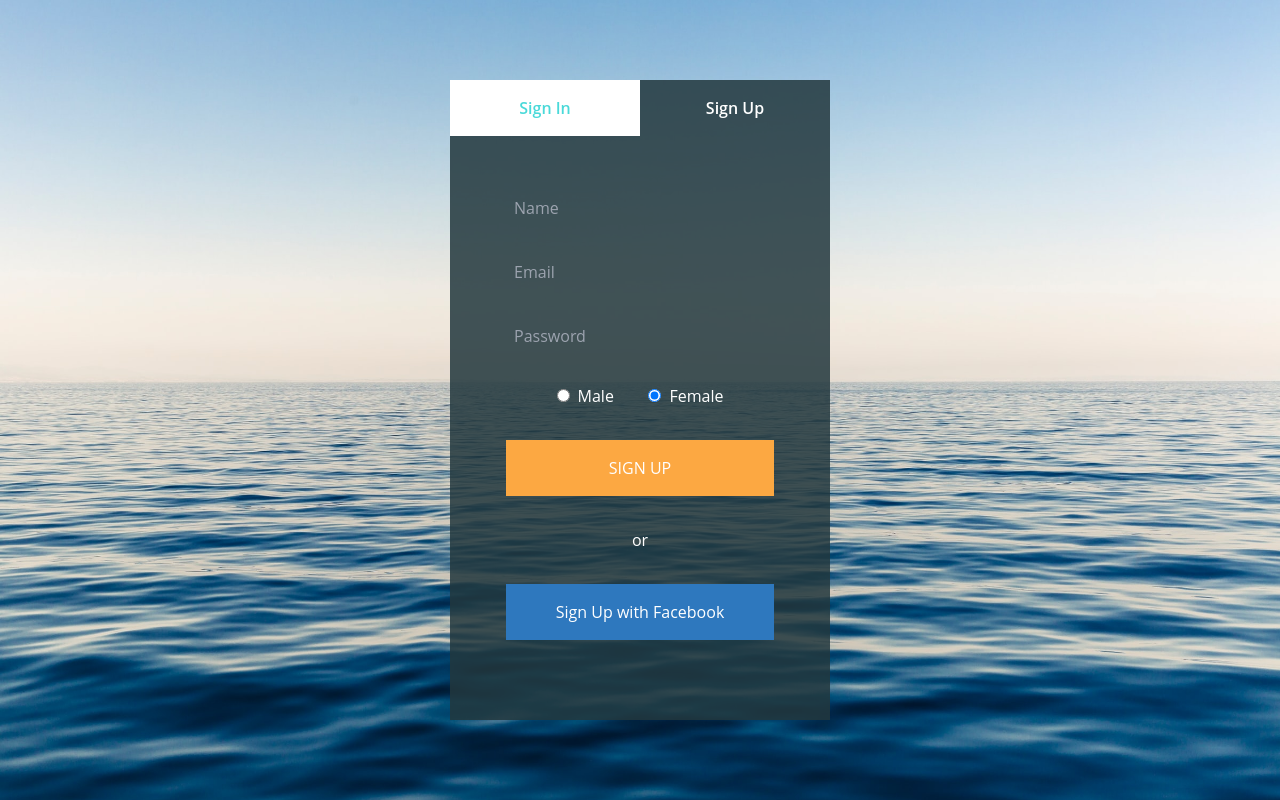
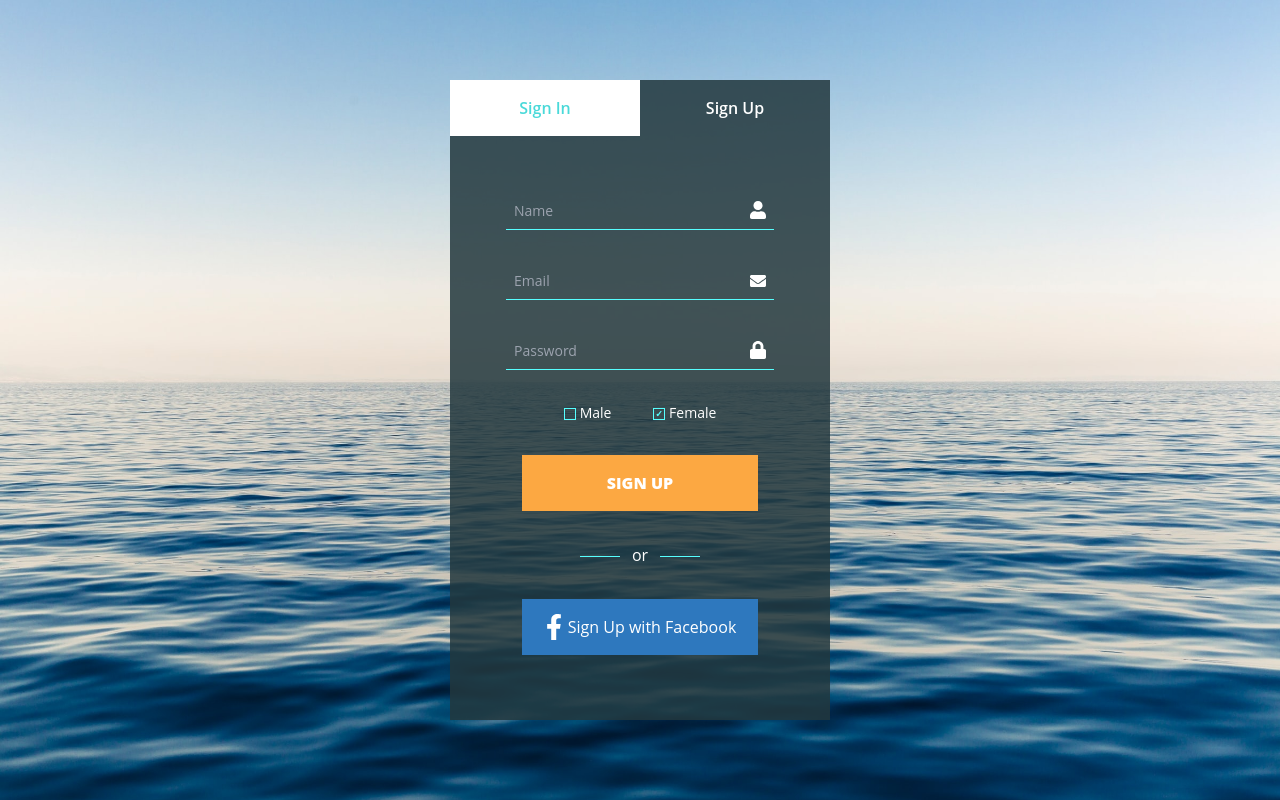
Before and after one commit to StereoPT/daily-ui, a Vue app in the folder 001-signup/: page / in a window 1280 px wide. Both pictures are taken after a click on the element "Sign Up". Built offline with nearby package versions, Linux system fonts and the light colour scheme.

Commit message:
SignUp Done

```diff
--- a/001-signup/src/App.vue
+++ b/001-signup/src/App.vue
@@ -77,4 +77,79 @@ export default {
     background-color: white;
     color: #4ad9d9;
   }
+
+  .custom-input {
+    font-size: 14px;
+    border-bottom: 1px solid #57ffff;
+    padding: 0.5rem;
+    background-color: transparent;
+    background-size: 16px;
+    background-position: right 0.5rem center;
+    background-repeat: no-repeat;
+    padding-right: 2rem;
+  }
+
+  .custom-input:focus {
+    outline: none;
+  }
+
+  .custom-checkbox label {
+    display: inline-block;
+  }
+
+  .custom-checkbox label:before {
+    content: '';
+
+    cursor: pointer;
+    vertical-align: middle;
+    color: black;
+
+    line-height: 1.1em;
+    font-weight: bold;
+    text-align: center;
+    font-size: 9px;
+    height: 12px;
+    width: 12px;
+    margin-right: 0.25rem;
+    display: inline-block;
+    border: 1px solid #57ffff;
+    box-sizing: border-box;
+  }
+
+  :checked+label:before {
+    content: '\2713';
+    color: #57ffff;
+  }
+
+  .custom-checkbox input {
+    background-color: transparent;
+  }
+
+  .btn-main {
+    font-size: 16px;
+    font-weight: 800;
+    background-color: #fca842;
+    margin: 0 1rem 0 1rem;
+  }
+
+  .divider::before,
+  .divider::after {
+      display: inline-block;
+      content: "";
+      vertical-align: middle;
+      border-top: 1px solid #57ffff;
+      width: 2.5rem;
+      margin: 0 0.75rem;
+  }
+
+  .btn-alternate {
+    font-size: 16px;
+    background-image: url('./assets/f.svg');
+    background-color: #2e78be;
+    background-size: 16px;
+    background-position: left 1.5rem center;
+    background-repeat: no-repeat;
+    margin: 0 1rem 0 1rem;
+    padding-left: 1.5rem;
+  }
 </style>
--- a/001-signup/src/components/SignIn.vue
+++ b/001-signup/src/components/SignIn.vue
@@ -9,9 +9,9 @@
       </div>
       <a class="custom-link">Forgot password</a>
     </div>
-    <button class="btn btn-login py-4">LOG IN</button>
+    <button class="btn-main py-4">LOG IN</button>
     <span class="divider">or</span>
-    <button class="btn btn-login-facebook py-4">
+    <button class="btn-alternate py-4">
       Log In with Facebook
     </button>
   </form>
@@ -24,17 +24,6 @@ export default {
 </script>
 
 <style scoped>
-  .custom-input {
-    font-size: 14px;
-    border-bottom: 1px solid #57ffff;
-    padding: 0.5rem;
-    background-color: transparent;
-    background-size: 16px;
-    background-position: right 0.5rem center;
-    background-repeat: no-repeat;
-    padding-right: 2rem;
-  }
-
   .user-input {
     background-image: url('../assets/user.svg');
   }
@@ -43,48 +32,12 @@ export default {
     background-image: url('../assets/pass.svg');
   }
 
-  .custom-input:focus {
-    outline: none;
-  }
-
   .custom-checkbox {
     font-size: 12px;
   }
 
-  .custom-checkbox label {
-    display: inline-block;
-  }
-
   #remember {
     display: none;
-  }
-
-  .custom-checkbox label:before {
-    content: '';
-
-    cursor: pointer;
-    vertical-align: middle;
-    color: black;
-
-    line-height: 1.1em;
-    font-weight: bold;
-    text-align: center;
-    font-size: 9px;
-    height: 12px;
-    width: 12px;
-    margin-right: 0.25rem;
-    display: inline-block;
-    border: 1px solid #57ffff;
-    box-sizing: border-box;
-  }
-
-  :checked+label:before {
-    content: '\2713';
-    color: #57ffff;
-  }
-
-  .custom-checkbox input {
-    background-color: transparent;
   }
 
   .custom-link {
@@ -92,32 +45,4 @@ export default {
     text-decoration: underline;
     cursor: pointer;
   }
-
-  .btn-login {
-    font-size: 16px;
-    font-weight: 800;
-    background-color: #fca842;
-    margin: 0 1rem 0 1rem;
-  }
-
-  .divider::before,
-  .divider::after {
-      display: inline-block;
-      content: "";
-      vertical-align: middle;
-      border-top: 1px solid #57ffff;
-      width: 2.5rem;
-      margin: 0 0.75rem;
-  }
-
-  .btn-login-facebook {
-    font-size: 16px;
-    background-image: url('../assets/f.svg');
-    background-color: #2e78be;
-    background-size: 16px;
-    background-position: left 1.5rem center;
-    background-repeat: no-repeat;
-    margin: 0 1rem 0 1rem;
-    padding-left: 1.5rem;
-  }
 </style>
--- a/001-signup/src/components/SignUp.vue
+++ b/001-signup/src/components/SignUp.vue
@@ -1,21 +1,21 @@
 <template>
   <form class="grid gap-y-8" action="">
-    <input class="bg-transparent py-1 px-2" type="text" name="name" id="name" placeholder="Name">
-    <input class="bg-transparent py-1 px-2" type="email" name="email" id="email" placeholder="Email">
-    <input class="bg-transparent py-1 px-2" type="password" name="password" id="password" placeholder="Password">
+    <input class="custom-input name-input" type="text" name="name" id="name" placeholder="Name">
+    <input class="custom-input email-input" type="email" name="email" id="email" placeholder="Email">
+    <input class="custom-input password-input" type="password" name="password" id="password" placeholder="Password">
     <div class="flex justify-evenly px-4">
-      <div>
+      <div class="custom-checkbox">
         <input type="radio" class="mr-2" id="male" name="gender" value="M">
         <label for="male">Male</label>
       </div>
-      <div>
+      <div class="custom-checkbox">
         <input type="radio" class="mr-2" id="female" name="gender" value="F" checked>
         <label for="female">Female</label>
       </div>
     </div>
-    <button class="btn-signup py-4">SIGN UP</button>
-    <span>or</span>
-    <button class="btn-signup-facebook py-4">Sign Up with Facebook</button>
+    <button class="btn-main py-4">SIGN UP</button>
+    <span class="divider">or</span>
+    <button class="btn-alternate py-4">Sign Up with Facebook</button>
   </form>
 </template>
 
@@ -26,11 +26,23 @@ export default {
 </script>
 
 <style scoped>
-  .btn-signup {
-    background-color: #fca842;
+  .name-input {
+    background-image: url('../assets/user.svg');
   }
 
-  .btn-signup-facebook {
-    background-color: #2e78be;
+  .email-input {
+    background-image: url('../assets/email.svg');
+  }
+
+  .password-input {
+    background-image: url('../assets/pass.svg');
+  }
+
+  .custom-checkbox {
+    font-size: 14px;
+  }
+
+  .custom-checkbox input[type=radio] {
+    display: none;
   }
 </style>
```
